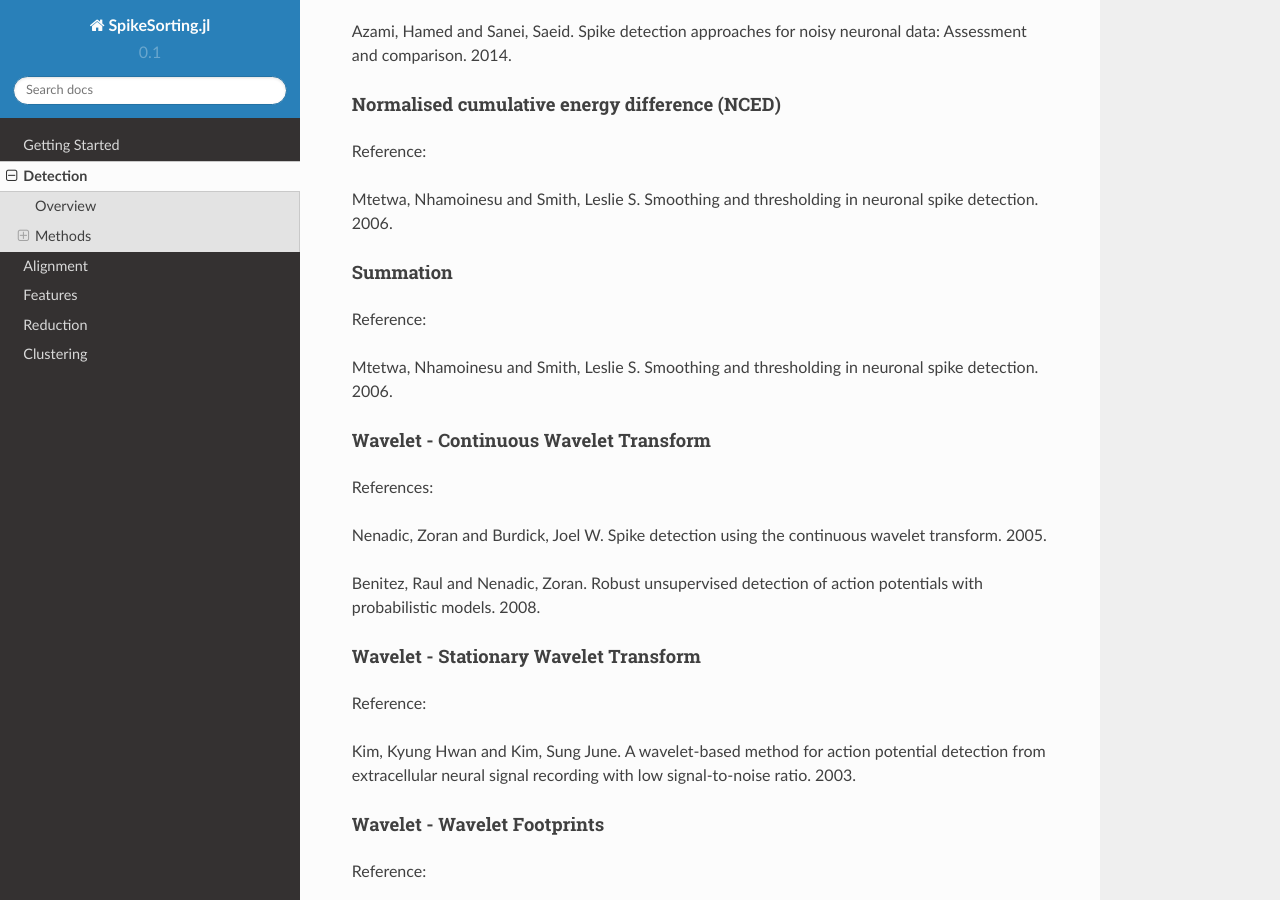
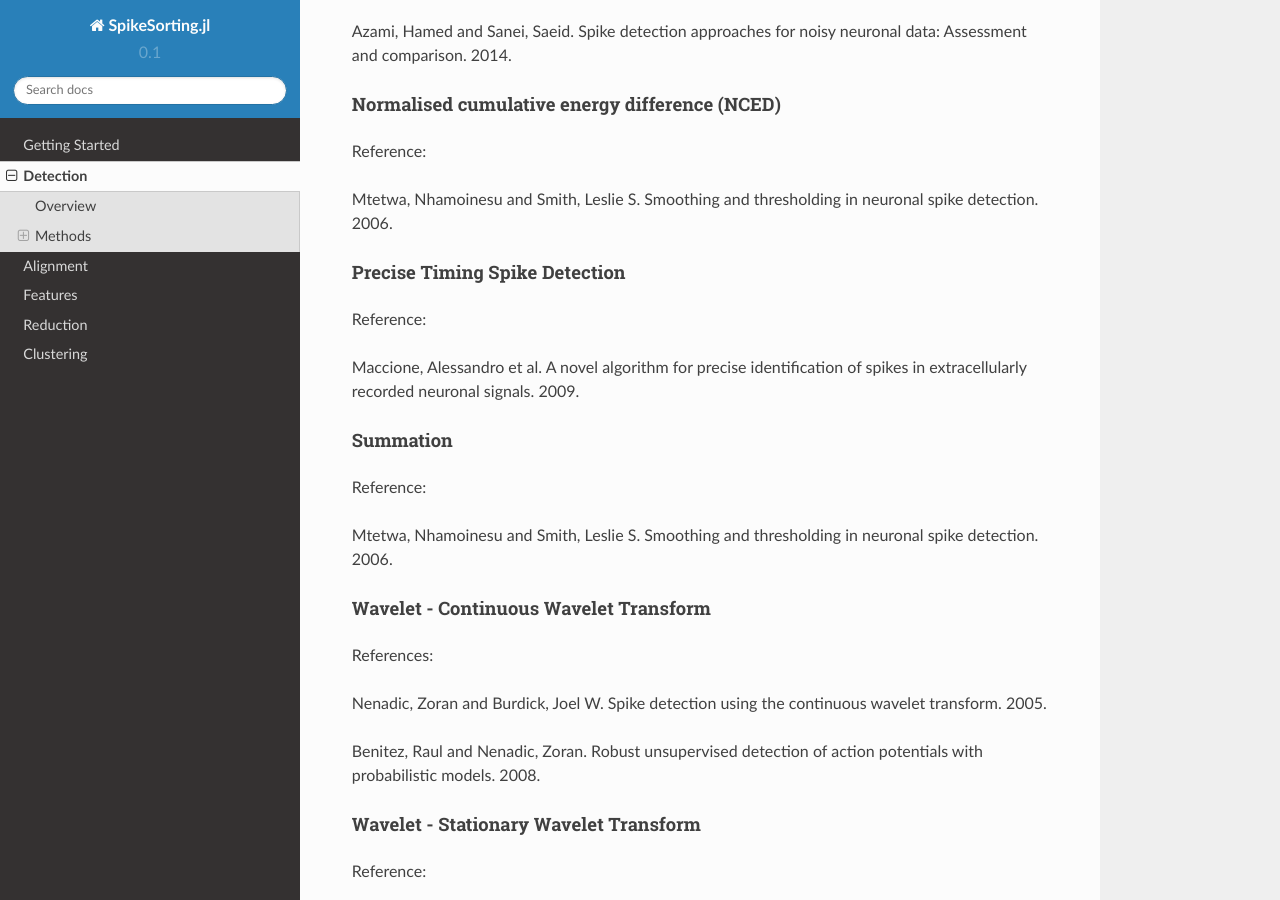
Before and after one commit to paulmthompson/SpikeSorting.jl, a Sphinx documentation site: the page built from docs/Detection.rst, in a window 1280 px wide and 900 px high, scrolled down 2812 px. Built offline with Sphinx 7.4.7 and the Read the Docs theme 2.0.0, drawn with Linux system fonts in a browser that asks for light colours.

Commit message:
Update Detection.rst

```diff
--- a/docs/Detection.rst
+++ b/docs/Detection.rst
@@ -135,6 +135,14 @@ Reference:
 
 Mtetwa, Nhamoinesu and Smith, Leslie S. Smoothing and thresholding in neuronal spike detection. 2006.
 
+------------------------------
+Precise Timing Spike Detection
+------------------------------
+
+Reference:
+
+Maccione, Alessandro et al. A novel algorithm for precise identification of spikes in extracellularly recorded neuronal signals. 2009.
+
 ----------
 Summation
 ----------
@@ -161,9 +169,9 @@ Reference:
 
 Kim, Kyung Hwan and Kim, Sung June. A wavelet-based method for action potential detection from extracellular neural signal recording with low signal-to-noise ratio. 2003.
 
--------------------------------
+----------------------------
 Wavelet - Wavelet Footprints
--------------------------------
+----------------------------
 
 Reference:
 
```
